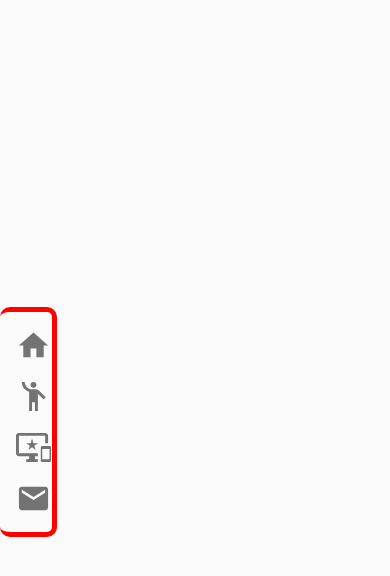
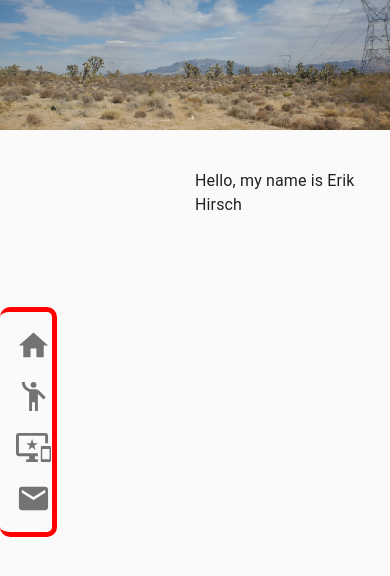
Before and after one commit to eh4git/Portfolio, a Next.js app: page / in a window 390 px wide. Shown: the top 576 px of the page. Built offline with nearby package versions, Linux system fonts and the light colour scheme.

Commit message:
splashBanner responsive and functional, ready for style

```diff
--- /dev/null
+++ b/components/splashBanner/index.js
@@ -0,0 +1,42 @@
+import React from 'react';
+import Image from 'next/image'
+import { Typography } from '@material-ui/core';
+
+const SplashBanner = () => {
+    return (
+        <div
+        // style={{ maxHeight: '400px', height: '500px', width: '100%' }}
+        >
+            <Image
+                src='/img/12721.jpg'
+                height={800}
+                width={2400}
+                layout='responsive'
+                // layout='intrinsic'
+                // layout='fill'
+                objectFit='cover'
+                objectPosition='100% 100%'
+                alt='Banner image'
+                // style={{height: '100%', width: '100%', objectFit: 'cover'}}
+
+            />
+                {/* <img
+                src='/img/12721.jpg'
+                // height={400}
+                // width={800}
+                // layout='responsive'
+                // layout='intrinsic'
+                // layout='fill'
+                // objectFit='cover'
+                // alt='Banner image'
+                style={{height: '100%', width: '100%', objectFit: 'cover'}}
+
+            /> */}
+            <Typography style={{ position: 'absolute', top: "20%", left: "50%" }}>
+                Hello, my name is Erik Hirsch
+            </Typography>
+        </div>
+    )
+}
+
+export default SplashBanner
--- a/pages/index.js
+++ b/pages/index.js
@@ -1,7 +1,7 @@
 import Head from 'next/head'
 import SideDrawer from '../components/sideDrawer'
+import SplashBanner from '../components/splashBanner'
 import styles from '../styles/Home.module.css'
-
 export default function Home() {
   return (
     <div className={styles.container}>
@@ -10,8 +10,8 @@ export default function Home() {
         <link rel="icon" href="/favicon.ico" />
       </Head>
 
-     <SideDrawer />
-
+      <SideDrawer />
+      <SplashBanner />
     </div>
   )
 }
--- a/styles/Home.module.css
+++ b/styles/Home.module.css
@@ -1,11 +1,11 @@
-.container {
+/* .container {
   min-height: 100vh;
   padding: 0 0.5rem;
   display: flex;
   flex-direction: column;
   justify-content: center;
   align-items: center;
-}
+} */
 
 .main {
   padding: 5rem 0;
```
Also changed, not shown: public/img/12721.jpg (added).
